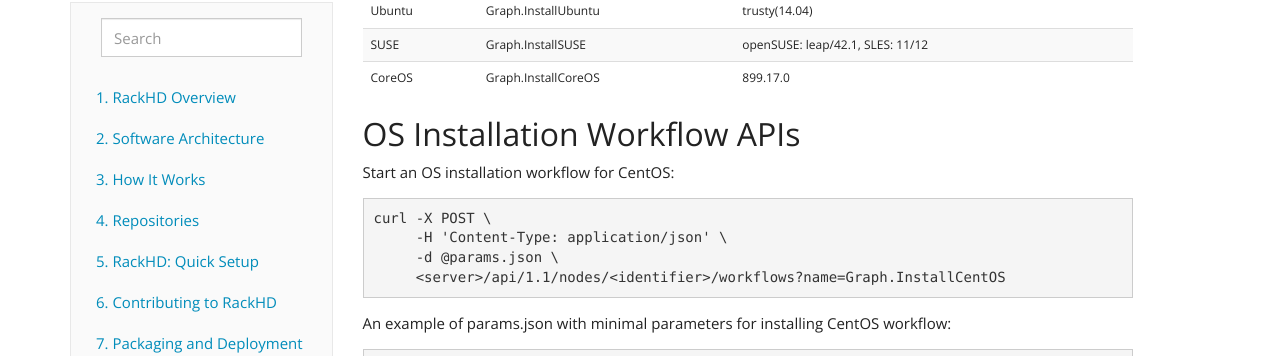
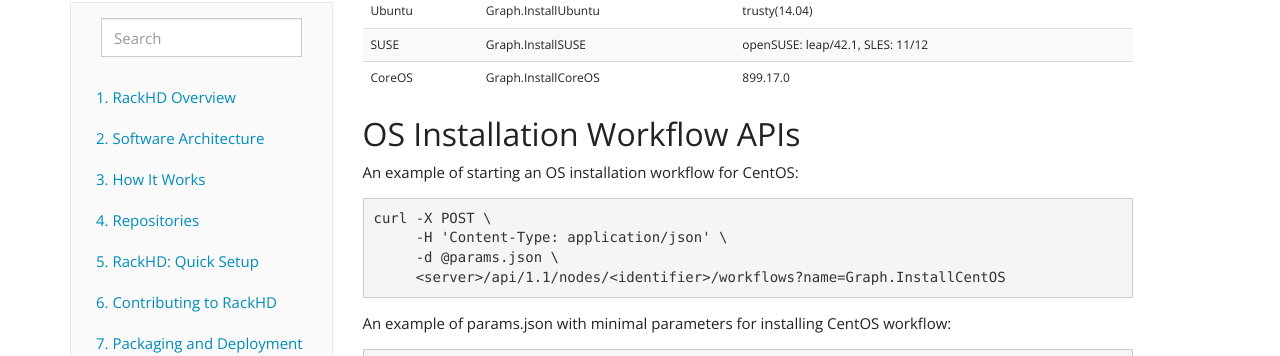
Before and after one commit to RackHD/docs, a Sphinx documentation site: the page built from docs/rackhd/install_os.rst, in a window 1280 px wide and 900 px high, scrolled down 328 px. Shown: the part 98-454 px from the top of the window. Built offline with Sphinx 7.4.7, drawn with Linux system fonts in a browser that asks for light colours.

Commit message:
Fix description to avoid misunderstanding

```diff
--- a/docs/rackhd/install_os.rst
+++ b/docs/rackhd/install_os.rst
@@ -23,7 +23,7 @@
 OS Installation Workflow APIs
 ^^^^^^^^^^^^^^^^^^^^^^^^^^^^^^^^^^^
 
-Start an OS installation workflow for CentOS:
+An example of starting an OS installation workflow for CentOS:
 
 .. code-block:: REST
 
```
